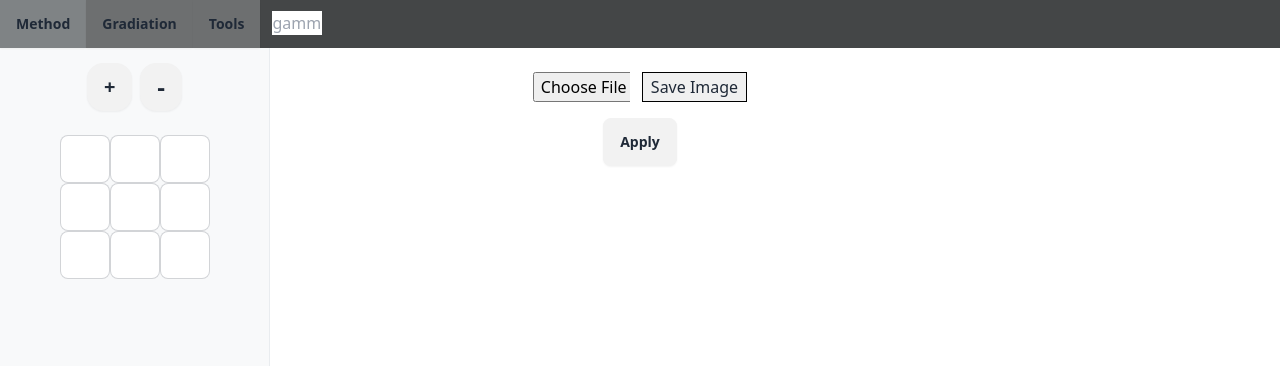
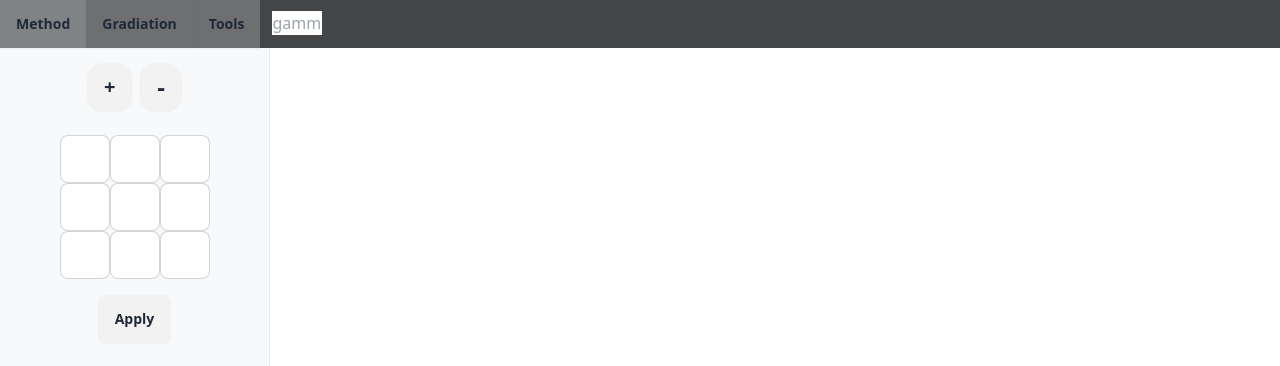
Before and after one commit to AlberdaNazarius/GraphicProject, a Next.js app: page / in a window 1280 px wide. Shown: the top 366 px of the page. Built offline with nearby package versions, Linux system fonts and the light colour scheme.

Commit message:
add commonStore, upload and save image buttons to tools,apply button to sidebar

```diff
--- a/src/app/layout.tsx
+++ b/src/app/layout.tsx
@@ -1,7 +1,7 @@
 import type {Metadata} from "next";
 import localFont from "next/font/local";
 import "./globals.css";
-import NavBar from "@/components/NavBar";
+import ToolBar from "@/components/ToolBar";
 import {FilterProvider} from "@/contexts/FilterContext";
 import {ImageProvider} from "@/contexts/ImageContext";
 import Sidebar from "@/components/common/sidebar/Sidebar";
@@ -35,7 +35,7 @@ export default function RootLayout({
     <div>
       <ImageProvider>
         <FilterProvider>
-          <NavBar/>
+          <ToolBar/>
           <Sidebar/>
           {children}
         </FilterProvider>
--- a/src/components/ApplyButton.tsx
+++ b/src/components/ApplyButton.tsx
@@ -1,3 +1,5 @@
+'use client'
+
 import React from 'react';
 import {useImageContext} from '@/contexts/ImageContext';
 import {useFilterContext} from '@/contexts/FilterContext';
--- a/src/components/FunctionalZone.tsx
+++ b/src/components/FunctionalZone.tsx
@@ -1,30 +1,15 @@
 'use client'
-import React, {useState} from "react";
+import React from "react";
 import Images from "@/components/Images";
-import SaveImageBtn from "@/components/SaveImageBtn";
-import ImageUploader from "@/components/ImageUploader";
-import ApplyButton from "@/components/ApplyButton";
+import useCommonStore from "@/store/CommonStore";
 
 export default function FunctionalZone() {
-  const [selectedImage, setSelectedImage] = useState<string | null>(null);
-
-  const handleImageChange = (event: React.ChangeEvent<HTMLInputElement>) => {
-    const file = event.target.files?.[0];
-    if (file) {
-      const imageUrl = URL.createObjectURL(file);
-      setSelectedImage(imageUrl);
-    }
-  };
+  const {image} = useCommonStore();
 
   return (
     <div className='flex flex-col items-center'>
-      <div className='flex flex-row gap-3'>
-        <ImageUploader handleImageChange={handleImageChange}/>
-        <SaveImageBtn/>
-      </div>
-      <ApplyButton/>
-      {selectedImage && (
-        <Images imagePath={selectedImage}/>
+      {image && (
+        <Images imagePath={image}/>
       )}
     </div>
   );
--- a/src/components/ImageUploader.tsx
+++ b/src/components/ImageUploader.tsx
@@ -1,17 +1,29 @@
-import React from 'react';
+import React, {useRef} from 'react';
 
 interface Props {
   handleImageChange: (event: React.ChangeEvent<HTMLInputElement>) => void;
 }
 
 const ImageUploader: React.FC<Props> = ({handleImageChange}) => {
+  const fileInputRef = useRef<HTMLInputElement>(null);
+
+  const handleButtonClick = () => {
+    fileInputRef.current?.click();
+  };
+
   return (
-    <input
-      className="w-[97px] self-center"
-      type="file"
-      accept="image/*"
-      onChange={handleImageChange}
-    />
+    <>
+      <button onClick={handleButtonClick}>
+        Upload
+      </button>
+      <input
+        className="hidden"
+        ref={fileInputRef}
+        type="file"
+        accept="image/*"
+        onChange={handleImageChange}
+      />
+    </>
   );
 };
 
--- a/src/components/SaveImageBtn.tsx
+++ b/src/components/SaveImageBtn.tsx
@@ -14,7 +14,7 @@ const SaveImageBtn: React.FC = () => {
   };
 
   return (
-    <button className='w-fit border-[1px] border-black bg-[#f0f0f0] px-2 py-0.5' onClick={handleSaveImage}>Save Image</button>
+    <button onClick={handleSaveImage}>Save Image</button>
   );
 };
 
--- a/src/components/NavBar.tsx
+++ b/src/components/ToolBar.tsx
@@ -5,8 +5,7 @@ import GradationList from "@/components/lists/GradationList";
 import Tools from "@/components/lists/Tools";
 import React from "react";
 
-// TODO rename to toolbar
-export default function NavBar() {
+export default function ToolBar() {
   const [gamma, setGamma] = React.useState(1);
 
   const handleChange = (event: React.ChangeEvent<HTMLInputElement>) => {
--- a/src/components/common/sidebar/Sidebar.tsx
+++ b/src/components/common/sidebar/Sidebar.tsx
@@ -1,11 +1,13 @@
 import React from 'react';
 import './sidebar.css'
 import Matrix from "@/components/matrix/Matrix";
+import ApplyButton from "@/components/ApplyButton";
 
 const Sidebar = () => {
   return (
-    <div className='sidebar'>
+    <div className='sidebar flex flex-col items-center'>
       <Matrix dimension={3}/>
+      <ApplyButton/>
     </div>
   );
 };
--- a/src/components/lists/Tools.tsx
+++ b/src/components/lists/Tools.tsx
@@ -1,9 +1,14 @@
 'use client';
 
 import {useImageContext} from "@/contexts/ImageContext";
+import React from "react";
+import useCommonStore from "@/store/CommonStore";
+import ImageUploader from "@/components/ImageUploader";
+import SaveImageBtn from "@/components/SaveImageBtn";
 
 const Tools: React.FC = () => {
   const {imageRef, modImageRef} = useImageContext();
+  const {setImage} = useCommonStore();
 
   const reset = () => {
     const originalImage = imageRef.current;
@@ -14,9 +19,19 @@ const Tools: React.FC = () => {
     modImageRef.current.src = imageRef.current.src;
   }
 
+  const handleImageChange = (event: React.ChangeEvent<HTMLInputElement>) => {
+    const file = event.target.files?.[0];
+    if (file) {
+      const imageUrl = URL.createObjectURL(file);
+      setImage(imageUrl);
+    }
+  };
+
   return (
     <>
       <li>
+        <ImageUploader handleImageChange={handleImageChange}/>
+        <SaveImageBtn/>
         <button onClick={reset}>Reset</button>
       </li>
     </>
--- a/src/components/matrix/Matrix.tsx
+++ b/src/components/matrix/Matrix.tsx
@@ -74,7 +74,7 @@ export default function Matrix(props: Props) {
       </div>
       <div className='mt-6'>
         {Array.from({length: dimension}, (_, rowIndex) => (
-          <div className="row">
+          <div key={rowIndex} className="row">
             {Array.from({length: dimension}, (_, colIndex) => (
               <input
                 key={colIndex+(rowIndex * 10)}
--- /dev/null
+++ b/src/store/CommonStore.ts
@@ -0,0 +1,13 @@
+import {create} from 'zustand'
+
+type CommonStore = {
+  image: string
+  setImage: (ref: string) => void
+}
+
+const useCommonStore = create<CommonStore>()((set) => ({
+  image: '',
+  setImage: (ref: string) => set(() => ({image: ref})),
+}))
+
+export default useCommonStore;
```
